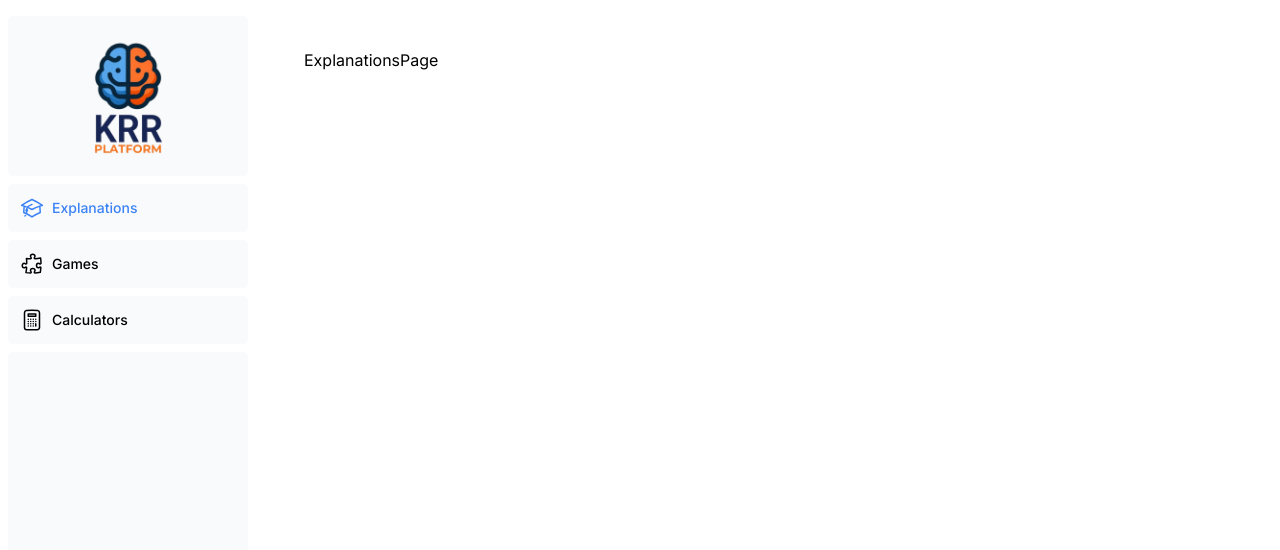
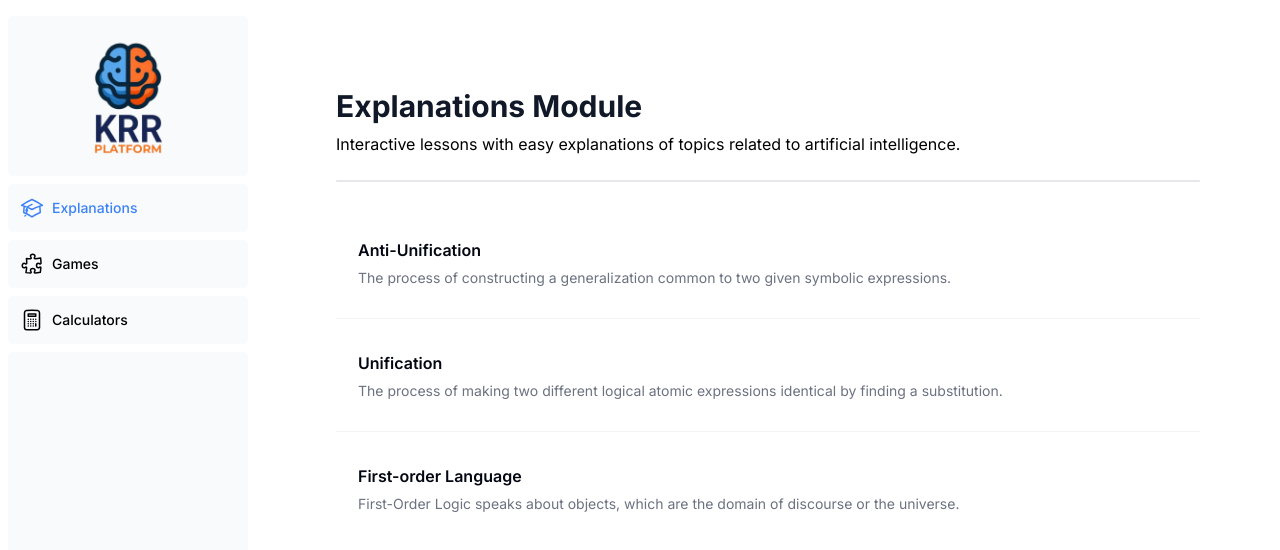
Before and after one commit to krr-platform/krr-platform, a Next.js app in the folder frontend/: page /dashboard/explanations in a window 1280 px wide. Shown: the top 550 px of the page. Built offline with nearby package versions, Linux system fonts and the light colour scheme; a web font is replaced by a local one.

Commit message:
feat: add template of explanations list

```diff
--- /dev/null
+++ b/frontend/src/app/components/dashboard/list-explanations.tsx
@@ -0,0 +1,62 @@
+/* eslint-disable react/destructuring-assignment */
+/* eslint-disable @typescript-eslint/no-explicit-any */
+/* eslint-disable jsx-a11y/no-redundant-roles */
+import Link from 'next/link';
+
+import { ArrowRightCircleIcon } from '@heroicons/react/24/outline';
+
+interface Item {
+    id: number;
+    name: string;
+    shortDesc: string;
+}
+
+const explanations: Item[] = [
+    {
+        id: 1,
+        name: 'Anti-Unification',
+        shortDesc: 'The process of constructing a generalization'
+            + ' common to two given symbolic expressions.',
+    },
+    {
+        id: 2,
+        name: 'Unification',
+        shortDesc: 'The process of making two different logical'
+            + ' atomic expressions identical by finding a substitution.',
+    },
+    {
+        id: 3,
+        name: 'First-order Language',
+        shortDesc: 'First-Order Logic speaks about objects, which'
+            + ' are the domain of discourse or the universe.',
+    },
+];
+/* eslint-disable max-len */
+
+export default function ListExplanations() {
+    return (
+        <ul role="list" className="divide-y divide-gray-100">
+            {explanations.map((item: any) => (
+                <li key={item.email} className="flex w-full justify-between gap-x-6 py-5">
+                    <Link
+                        className="flex w-full min-w-0 gap-x-4"
+                        key={item.id}
+                        href={`/dashboard/explanations/${item.name.toLowerCase()}`}
+                    >
+                        <div className="flex min-w-0 gap-x-4 group justify-between w-full">
+                            <div className="p-2 pl-5 flex min-w-0 gap-x-4 border-2 border-white w-full group-hover:bg-orange-50 group-hover:border-orange-500 group-hover:rounded">
+                                <div className="min-w-0 flex-auto">
+                                    <p className="text-base font-semibold leading-7 text-gray-950 group-hover:text-orange-500">{item.name}</p>
+                                    <p className="mt-1 text-sm leading-5 text-gray-500">{item.shortDesc}</p>
+                                </div>
+                                <div className="hidden group-hover:block rounded-tr-* flex-none rounded m-auto bg-orange-500 h-10 w-10 justify-end ">
+                                    <ArrowRightCircleIcon className="text-orange-50" w-10 h-10 />
+                                </div>
+                            </div>
+                        </div>
+                    </Link>
+                </li>
+            ))}
+        </ul>
+    );
+}
--- /dev/null
+++ b/frontend/src/app/dashboard/explanations/[topic]/page.tsx
@@ -0,0 +1,9 @@
+import React from 'react';
+
+export default function LessonPage() {
+    return (
+        <div>
+            LessonPage
+        </div>
+    );
+}
--- a/frontend/src/app/dashboard/explanations/page.tsx
+++ b/frontend/src/app/dashboard/explanations/page.tsx
@@ -1,9 +1,32 @@
+// import Image from 'next/image';
 import React from 'react';
+import List from '@/app/components/dashboard/list-explanations';
 
 export default function ExplanationsPage() {
     return (
-        <div>
-            ExplanationsPage
+        <div className="max-w-4xl mx-auto py-10 px-4">
+            <h1 className="text-3xl font-bold  text-gray-900 mb-2">
+                Explanations Module
+            </h1>
+            <p className="">
+                Interactive lessons with easy explanations of topics
+                related to artificial intelligence.
+            </p>
+            <hr className="border-b border-gray-200 my-6 rounded" />
+            <List />
+            {/* <div className="space-y-8">
+                <div className="">
+                    <Image
+                        src="/../../../../../public/tool-logo.png" // Replace with your image path
+                        width={300}
+                        height={200}
+                        alt="Anti-Unification"
+                        className="mx-auto" // Center the image
+                        style={{ width: '300px', height: '200px' }} // Adjust size as needed
+                    />
+                    <h2 className="text-xl text-gray-800 mt-2">Anti-Unification</h2>
+                </div>
+            </div> */}
         </div>
     );
 }
```
